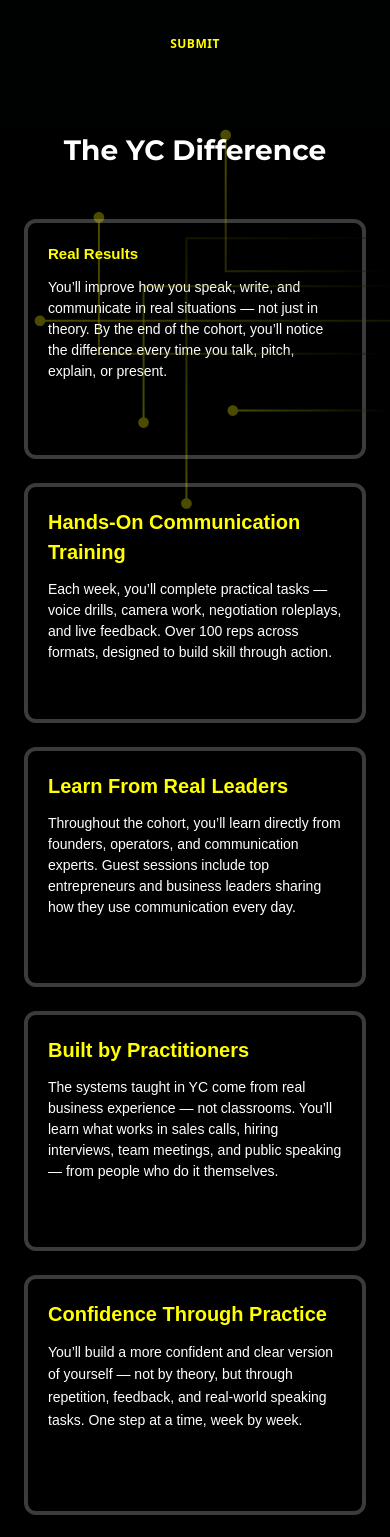
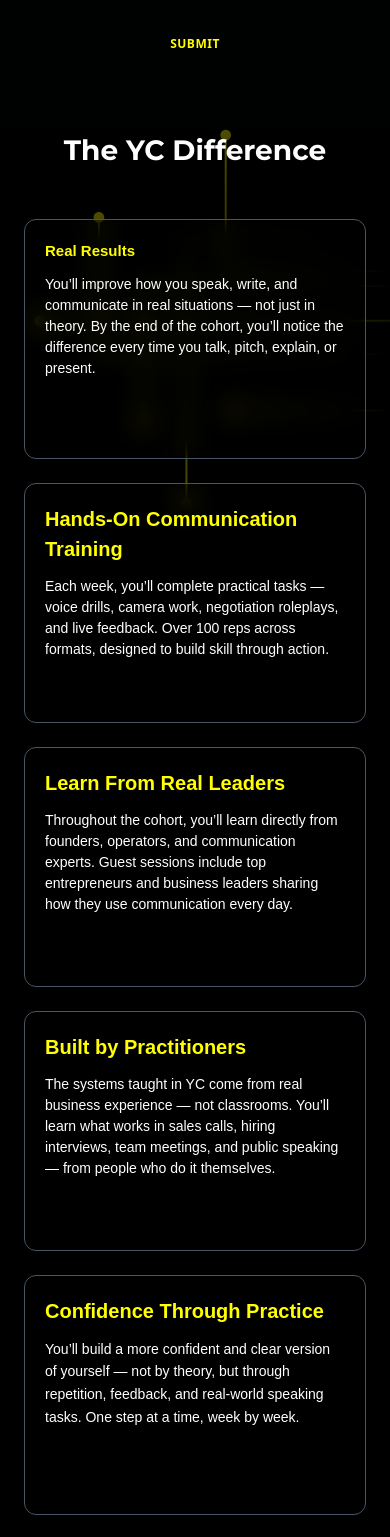
Before and after one commit to yapcapitalist/YC, a React (Vite) app: page / in a window 390 px wide. Shown: the part 9680-11217 px from the top of the page. Built offline with nearby package versions, Linux system fonts and the light colour scheme; a web font is replaced by a local one.

Commit message:
new border and bg

```diff
--- a/src/components/Program-Details.jsx
+++ b/src/components/Program-Details.jsx
@@ -44,7 +44,7 @@ useEffect(() => {
             <div className="relative flex flex-col sm:flex-row gap-6 z-1 max-w-6xl mx-auto">
                 <div className="flex flex-col w-[100%] sm:w-[50%] gap-6">
                     {/* Left Box */}
-                    <div className="bg-[#131012] border border-gray-600 rounded-xl p-4 sm:px-6 sm:py-6 sm:pb-16 sm:h-[452px]">
+                    <div className="bg-black backdrop-blur-md border border-gray-600 rounded-xl p-4 sm:px-6 sm:py-6 sm:pb-16 sm:h-[452px]">
                         <p className="!text-[#fefe00] font-small mb-4 !font-bold">Your Next Level Starts Here</p>
                         <ul className="space-y-2 sm:space-y-4 text-gray-200">
                             <li className="flex items-start gap-2">
@@ -107,7 +107,7 @@ useEffect(() => {
 
                 {/* Payment Options */}
                 <div className=" flex flex-col w-[100%] sm:w-[50%] space-y-6" id="program-details">
-                    <div className="bg-[#131012] border border-gray-600 rounded-xl p-5 flex flex-col h-auto sm:h-[452px]">
+                    <div className="bg-black backdrop-blur-md border border-gray-600 rounded-xl p-5 flex flex-col h-auto sm:h-[452px]">
                         <p className="!font-bold font-small !text-[#fefe00] mb-4">INTERESTED?</p>
                         <span className="spannum text-gray-300 mb-4">
                             We Offer This Cohort Only 20 Members And Every Application Is Assessed And Individually Handpicked Based On Our Internal Criteria.
@@ -135,14 +135,14 @@ useEffect(() => {
 
                 </div>
             </div>
-            <div className=" relative grid bg-[#131012] md:grid-cols-2 gap-6 p-5 border border-gray-600 rounded-xl h-auto sm:h-[158px] z-10 w-full  max-w-6xl mx-auto mt-8">
-                <div className="bg-black flex flex-col gap-2 sm:gap-0 rounded-xl p-6 sm:p-0 h-full justify-center text-center">
+            <div className=" relative grid bg-transparent backdrop-blur-md md:grid-cols-2 gap-6 p-5 border border-gray-600 rounded-xl h-auto sm:h-[158px] z-10 w-full  max-w-6xl mx-auto mt-8">
+                <div className="bg-black border border-gray-600 flex flex-col gap-2 sm:gap-0 rounded-xl p-6 sm:p-0 h-full justify-center text-center">
                     <span className="price-light text-sm !font-bold sm:!text-base mb-2">PAY UPFRONT</span>
                     <span className="price-bold text-3xl font-bold !text-[#fefe00] ">₹69,000</span>
                     <span className="price-light text-gray-400 mt-1 text-sm">₹58,474 + 18% GST Via Razorpay</span>
                 </div>
 
-                <div className="bg-black flex flex-col rounded-xl gap-2 sm:gap-0 p-6 sm:p-0 h-full justify-center text-center">
+                <div className="bg-black flex border border-gray-600 flex-col rounded-xl gap-2 sm:gap-0 p-6 sm:p-0 h-full justify-center text-center">
                     <span className="price-light text-sm !font-bold sm:!text-base mb-2">PAY VIA STRIPE</span>
                     <span className="price-bold text-3xl font-bold !text-[#fefe00] ">$800</span>
                     <span className="price-light text-gray-400 mt-1 text-sm">For International Payments</span>
--- a/src/components/TheYcDifference.jsx
+++ b/src/components/TheYcDifference.jsx
@@ -7,7 +7,7 @@ export default function YCDifference() {
   return (
     <div className="relative min-h-screen bg-black pb-12 sm:pb-[158px] px-6 sm:px-4 max-w-[1600px] mx-auto overflow-hidden">
 
-      <div className="absolute top-0 right-[0px] !z-12">
+      <div className="absolute top-0 right-[0px] !z-1">
         <img src={lines} alt="" width="" height="" />
       </div>
 
@@ -20,7 +20,7 @@ export default function YCDifference() {
         {/* Grid Layout - 3 columns with equal height cards */}
         <div className="grid  grid-cols-1 sm:grid-cols-3 gap-6 max-w-6xl mx-auto">
           {/* Real Results - card with image first */}
-          <div className="custom-border rounded-xl p-5 flex flex-col h-60 sm:h-74">
+          <div className="border border-gray-600 bg-transparent backdrop-blur-md rounded-xl p-5 flex flex-col h-60 sm:h-74">
             {/* <div className="bg-gray-800 rounded-lg mb-4 flex-1 flex items-center justify-center">
               <div className="text-gray-500 text-sm">
                 <img src={realresult} alt="" />
@@ -28,12 +28,12 @@ export default function YCDifference() {
             </div> */}
             <p className="mb-3 sizediff !text-[#ffff00] !font-extrabold">Real Results</p>
             <p className="price-light">
-You’ll improve how you speak, write, and communicate in real situations — not just in theory. By the end of the cohort, you’ll notice the difference every time you talk, pitch, explain, or present.
+              You’ll improve how you speak, write, and communicate in real situations — not just in theory. By the end of the cohort, you’ll notice the difference every time you talk, pitch, explain, or present.
             </p>
           </div>
 
           {/* Hands-On Training - card with text first */}
-          <div className="custom-border rounded-xl p-5 flex flex-col h-60 sm:h-74">
+          <div className="border border-gray-600 bg-transparent backdrop-blur-md rounded-xl p-5 flex flex-col h-60 sm:h-74">
             <p className=" mb-3 size-diff !text-[#ffff00] !font-extrabold">Hands-On Communication Training</p>
             <p className="mb-4 price-light">
               Each week, you’ll complete practical tasks — voice drills, camera work, negotiation roleplays, and live feedback. Over 100 reps across formats, designed to build skill through action.
@@ -44,19 +44,19 @@ You’ll improve how you speak, write, and communicate in real situations — no
           </div>
 
           {/* Work With Real Channels - card with image first */}
-          <div className="custom-border rounded-xl p-5 flex flex-col h-60 sm:h-74">
+          <div className="border border-gray-600 bg-transparent backdrop-blur-md rounded-xl p-5 flex flex-col h-60 sm:h-74">
             {/* <div className="bg-gray-800 rounded-lg mb-4 flex-1 flex items-center justify-center">
               <div className="text-gray-500 text-sm">Image Placeholder</div>
             </div> */}
             <p className=" mb-3 size-diff !text-[#ffff00] !font-extrabold">Learn From Real Leaders</p>
             <p className="price-light">
-             Throughout the cohort, you’ll learn directly from founders, operators, and communication experts. Guest sessions include top entrepreneurs and business leaders sharing how they use communication every day.
+              Throughout the cohort, you’ll learn directly from founders, operators, and communication experts. Guest sessions include top entrepreneurs and business leaders sharing how they use communication every day.
 
             </p>
           </div>
 
           {/* Business accurate - card with text first */}
-          <div className="custom-border rounded-xl p-5 flex flex-col h-60 sm:h-74">
+          <div className="border border-gray-600 bg-transparent backdrop-blur-md rounded-xl p-5 flex flex-col h-60 sm:h-74">
             <p className="mb-3 size-diff !text-[#ffff00] !font-extrabold">Built by Practitioners</p>
             <p className="mb-4 price-light">
               The systems taught in YC come from real business experience — not classrooms. You’ll learn what works in sales calls, hiring interviews, team meetings, and public speaking — from people who do it themselves.
@@ -67,7 +67,7 @@ You’ll improve how you speak, write, and communicate in real situations — no
           </div>
 
           {/* Mindset - card with text first */}
-          <div className="custom-border rounded-xl p-5 flex flex-col h-60 sm:h-74">
+          <div className="border border-gray-600 bg-transparent backdrop-blur-md rounded-xl p-5 flex flex-col h-60 sm:h-74">
             {/* <div className="bg-gray-800 rounded-lg flex-1 flex items-center justify-center">
               <div className="text-gray-500 text-sm">Image Placeholder</div>
             </div> */}
@@ -78,10 +78,10 @@ You’ll improve how you speak, write, and communicate in real situations — no
           </div>
 
           {/* Community - card with text first */}
-          <div className="custom-border rounded-xl p-5 flex flex-col h-60 sm:h-74">
+          <div className="border border-gray-600 bg-transparent backdrop-blur-md rounded-xl p-5 flex flex-col h-60 sm:h-74">
             <p className="!text-[#ffff00] size-diff !font-extrabold mb-3">Supportive Peer Group</p>
             <p className="price-light text-gray-300 text-sm leading-relaxed mb-4">
-             You’ll be part of a small group of ambitious, sharp people — each improving their communication alongside you. The environment is encouraging, focused, and designed for growth.
+              You’ll be part of a small group of ambitious, sharp people — each improving their communication alongside you. The environment is encouraging, focused, and designed for growth.
             </p>
             {/* <div className="bg-gray-800 rounded-lg flex-1 flex items-center justify-center">
               <div className="price-light text-gray-500 text-sm">Image Placeholder</div>
```
